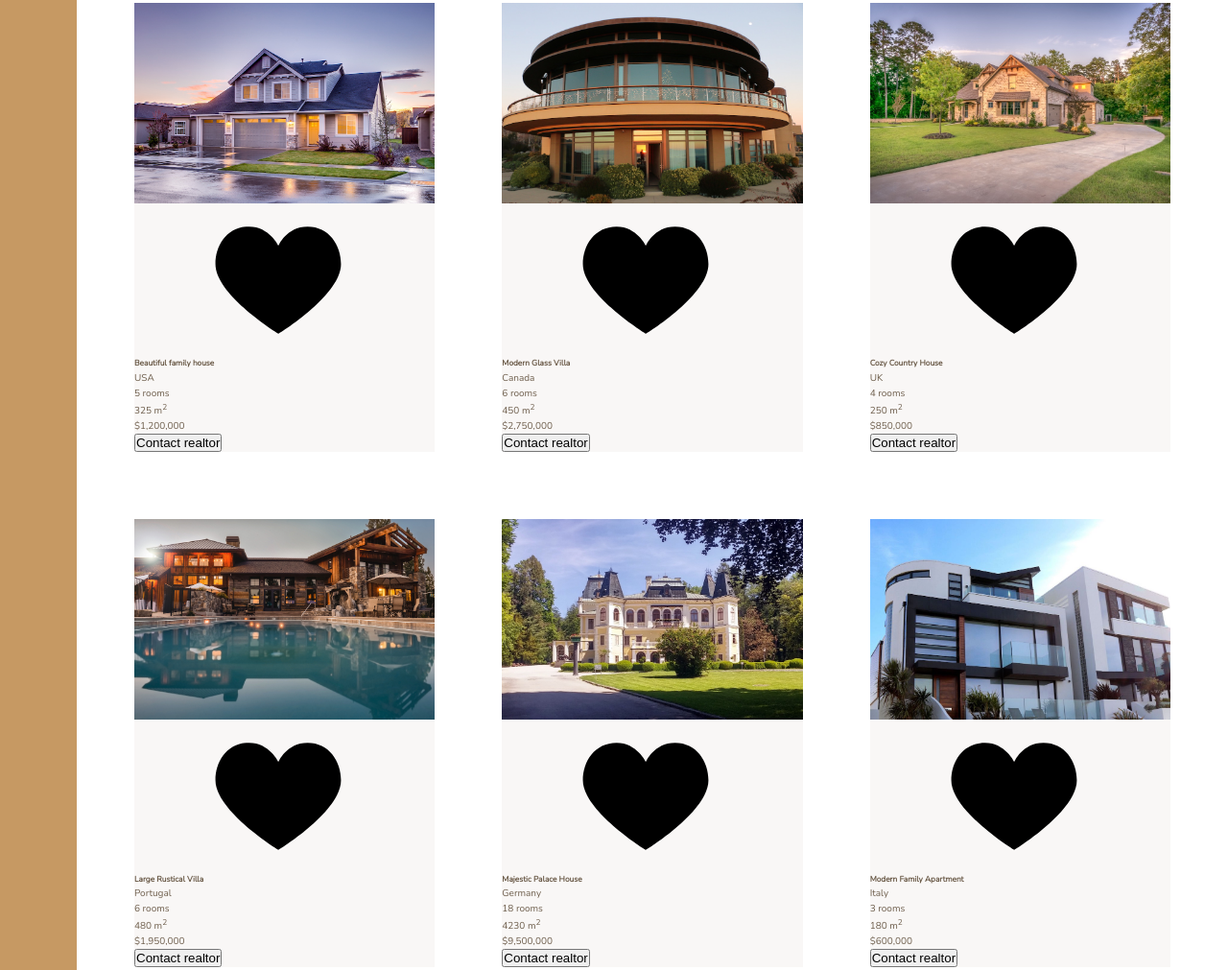
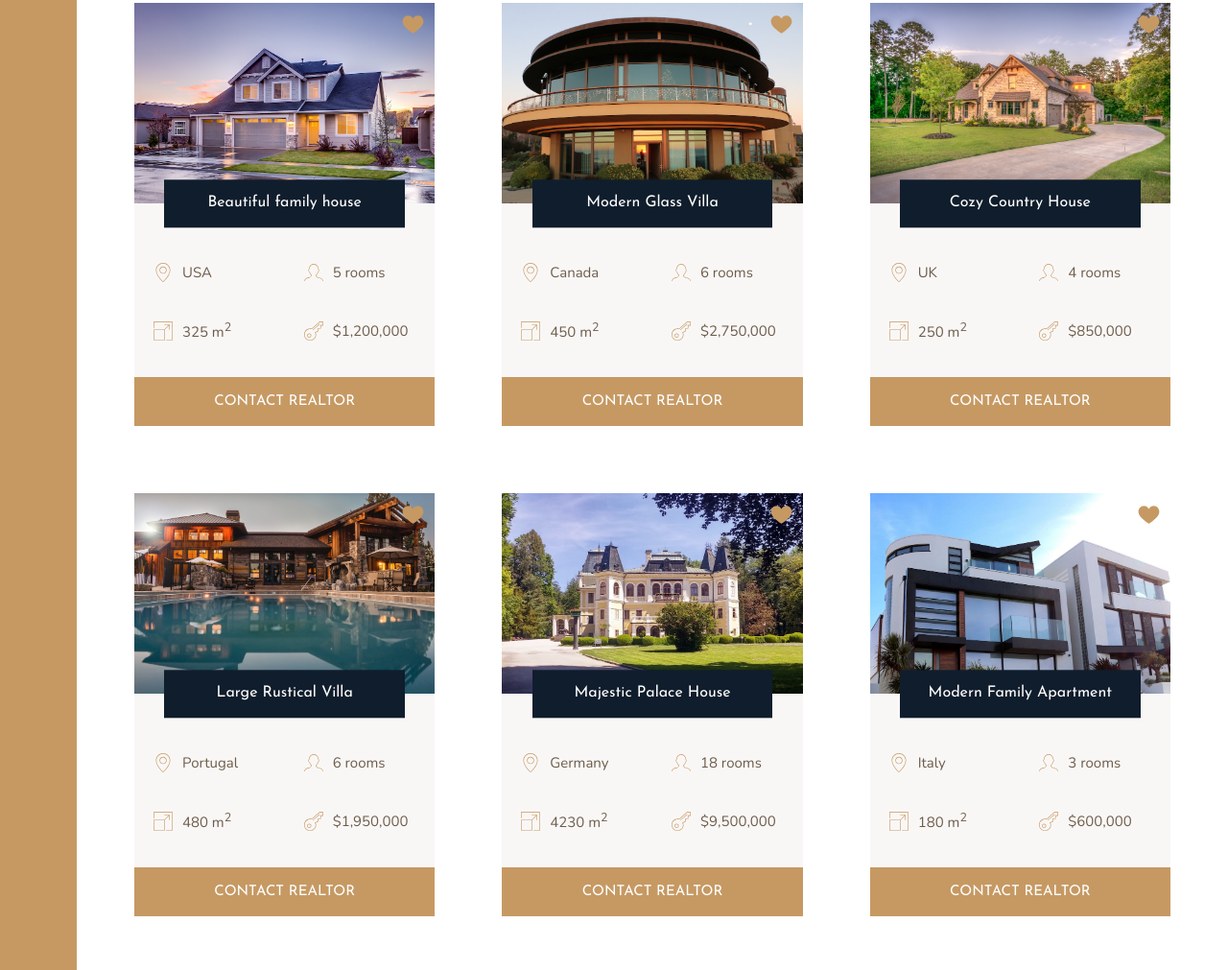
Before and after one commit to bryan-m-rojas/Nexter, a website: page index.html in a window 1280 px wide. Shown: the part 1967-2978 px from the top of the page at 96% size. Drawn offline with nearby package versions, Linux system fonts and the light colour scheme.

Commit message:
Finished implementing homes section

```diff
--- a/index.html
+++ b/index.html
@@ -99,7 +99,7 @@
             <p class="story__text ">
                 Lorem, ipsum dolor sit amet consectetur adipisicing elit. Tenetur distinctio necessitatibus pariatur voluptatibus. Quidem consequatur harum volupta!
             </p>
-            <button class="btn">Find your own home</button>
+            <button class="btn home__btn">Find your own home</button>
         </div>
         <section class="homes">
             <div class="home">
@@ -109,30 +109,30 @@
                 </svg>
                 <h5 class="home__name">Beautiful family house</h5>
                 <div class="home__location">
-                    <svg">
+                    <svg>
                         <use xlink:href="img/sprite.svg#icon-map-pin"></use>
                     </svg>
                     <p>USA</p>
                 </div>
                 <div class="home__rooms">
-                    <svg">
+                    <svg>
                         <use xlink:href="img/sprite.svg#icon-profile-male"></use>
                     </svg>
                     <p>5 rooms</p>
                 </div>
                 <div class="home__area">
-                    <svg">
+                    <svg>
                         <use xlink:href="img/sprite.svg#icon-expand"></use>
                     </svg>
                     <p>325 m<sup>2</sup></p>
                 </div>
                 <div class="home__price">
-                    <svg">
+                    <svg>
                         <use xlink:href="img/sprite.svg#icon-key"></use>
                     </svg>
                     <p>$1,200,000</p>
                 </div>
-                <button class="cta">Contact realtor</button>
+                <button class="btn home__btn">Contact realtor</button>
             </div>
 
             <div class="home">
@@ -142,30 +142,30 @@
                 </svg>
                 <h5 class="home__name">Modern Glass Villa</h5>
                 <div class="home__location">
-                    <svg">
+                    <svg>
                         <use xlink:href="img/sprite.svg#icon-map-pin"></use>
                     </svg>
                     <p>Canada</p>
                 </div>
                 <div class="home__rooms">
-                    <svg">
+                    <svg>
                         <use xlink:href="img/sprite.svg#icon-profile-male"></use>
                     </svg>
                     <p>6 rooms</p>
                 </div>
                 <div class="home__area">
-                    <svg">
+                    <svg>
                         <use xlink:href="img/sprite.svg#icon-expand"></use>
                     </svg>
                     <p>450 m<sup>2</sup></p>
                 </div>
                 <div class="home__price">
-                    <svg">
+                    <svg>
                         <use xlink:href="img/sprite.svg#icon-key"></use>
                     </svg>
                     <p>$2,750,000</p>
                 </div>
-                <button class="cta">Contact realtor</button>
+                <button class="btn home__btn">Contact realtor</button>
             </div>
 
             <div class="home">
@@ -175,30 +175,30 @@
                 </svg>
                 <h5 class="home__name">Cozy Country House</h5>
                 <div class="home__location">
-                    <svg">
+                    <svg>
                         <use xlink:href="img/sprite.svg#icon-map-pin"></use>
                     </svg>
                     <p>UK</p>
                 </div>
                 <div class="home__rooms">
-                    <svg">
+                    <svg>
                         <use xlink:href="img/sprite.svg#icon-profile-male"></use>
                     </svg>
                     <p>4 rooms</p>
                 </div>
                 <div class="home__area">
-                    <svg">
+                    <svg>
                         <use xlink:href="img/sprite.svg#icon-expand"></use>
                     </svg>
                     <p>250 m<sup>2</sup></p>
                 </div>
                 <div class="home__price">
-                    <svg">
+                    <svg>
                         <use xlink:href="img/sprite.svg#icon-key"></use>
                     </svg>
                     <p>$850,000</p>
                 </div>
-                <button class="cta">Contact realtor</button>
+                <button class="btn home__btn">Contact realtor</button>
             </div>
 
             <div class="home">
@@ -208,30 +208,30 @@
                 </svg>
                 <h5 class="home__name">Large Rustical Villa</h5>
                 <div class="home__location">
-                    <svg">
+                    <svg>
                         <use xlink:href="img/sprite.svg#icon-map-pin"></use>
                     </svg>
                     <p>Portugal</p>
                 </div>
                 <div class="home__rooms">
-                    <svg">
+                    <svg>
                         <use xlink:href="img/sprite.svg#icon-profile-male"></use>
                     </svg>
                     <p>6 rooms</p>
                 </div>
                 <div class="home__area">
-                    <svg">
+                    <svg>
                         <use xlink:href="img/sprite.svg#icon-expand"></use>
                     </svg>
                     <p>480 m<sup>2</sup></p>
                 </div>
                 <div class="home__price">
-                    <svg">
+                    <svg>
                         <use xlink:href="img/sprite.svg#icon-key"></use>
                     </svg>
                     <p>$1,950,000</p>
                 </div>
-                <button class="cta">Contact realtor</button>
+                <button class="btn home__btn">Contact realtor</button>
             </div>
 
             <div class="home">
@@ -241,30 +241,30 @@
                 </svg>
                 <h5 class="home__name">Majestic Palace House</h5>
                 <div class="home__location">
-                    <svg">
+                    <svg>
                         <use xlink:href="img/sprite.svg#icon-map-pin"></use>
                     </svg>
                     <p>Germany</p>
                 </div>
                 <div class="home__rooms">
-                    <svg">
+                    <svg>
                         <use xlink:href="img/sprite.svg#icon-profile-male"></use>
                     </svg>
                     <p>18 rooms</p>
                 </div>
                 <div class="home__area">
-                    <svg">
+                    <svg>
                         <use xlink:href="img/sprite.svg#icon-expand"></use>
                     </svg>
                     <p>4230 m<sup>2</sup></p>
                 </div>
                 <div class="home__price">
-                    <svg">
+                    <svg>
                         <use xlink:href="img/sprite.svg#icon-key"></use>
                     </svg>
                     <p>$9,500,000</p>
                 </div>
-                <button class="cta">Contact realtor</button>
+                <button class="btn home__btn">Contact realtor</button>
             </div>
 
             <div class="home">
@@ -274,30 +274,30 @@
                 </svg>
                 <h5 class="home__name">Modern Family Apartment</h5>
                 <div class="home__location">
-                    <svg">
+                    <svg>
                         <use xlink:href="img/sprite.svg#icon-map-pin"></use>
                     </svg>
                     <p>Italy</p>
                 </div>
                 <div class="home__rooms">
-                    <svg">
+                    <svg>
                         <use xlink:href="img/sprite.svg#icon-profile-male"></use>
                     </svg>
                     <p>3 rooms</p>
                 </div>
                 <div class="home__area">
-                    <svg">
+                    <svg>
                         <use xlink:href="img/sprite.svg#icon-expand"></use>
                     </svg>
                     <p>180 m<sup>2</sup></p>
                 </div>
                 <div class="home__price">
-                    <svg">
+                    <svg>
                         <use xlink:href="img/sprite.svg#icon-key"></use>
                     </svg>
                     <p>$600,000</p>
                 </div>
-                <button class="cta">Contact realtor</button>
+                <button class="btn home__btn">Contact realtor</button>
             </div>
         </section>
         <section class="gallery">
--- a/sass/_homes.scss
+++ b/sass/_homes.scss
@@ -10,33 +10,71 @@
 .home {
     background-color: $color-grey-light-1;
 
+    display: grid;
+    grid-template-columns: repeat(2, 1fr);
+    grid-row-gap: 3.5rem;
+
     &__img {
         width: 100%;
+        grid-row: 1 / 2;
+        grid-column: 1 / -1;
+        z-index: 1;
     }
 
     &__like {
+        grid-row: 1 / 2;
+        grid-column: 2 / 3;
+        fill: $color-primary;
+        height: 2.5rem;
+        width: 2.5rem;
+        z-index: 2;
+        justify-self: end;
+        margin: 1rem;
 
     }
 
     &__name {
+        grid-row: 1 / 2;
+        grid-column: 1 / -1;
+        justify-self: center;
+        align-self: end;
+        z-index: 3;
 
+        width: 80%;
+        font-family: $font-display;
+        font-size: 1.6rem;
+        text-align: center;
+        padding: 1.25rem;
+        background-color: $color-secondary;
+        color: #fff;
+        font-weight: 400;
+        transform: translateY(50%);
+    }
+
+    &__location,
+    &__rooms {
+        margin-top: 2.5rem;
     }
 
     &__location,
     &__rooms,
     &__area,
     &__price {
+        font-size: 1.5rem;
+        margin-left: 2rem;
+
+        display: flex;
+        align-items: center;
 
         svg {
             fill: $color-primary;
             height: 2rem;
             width: 2rem;
-        }
-
-        p {
-
+            margin-right: 1rem;
         }
     }
 
-
+    &__btn {
+        grid-column: 1 / -1;
+    }
 }
```
Also changed, not shown: css/style.css.
